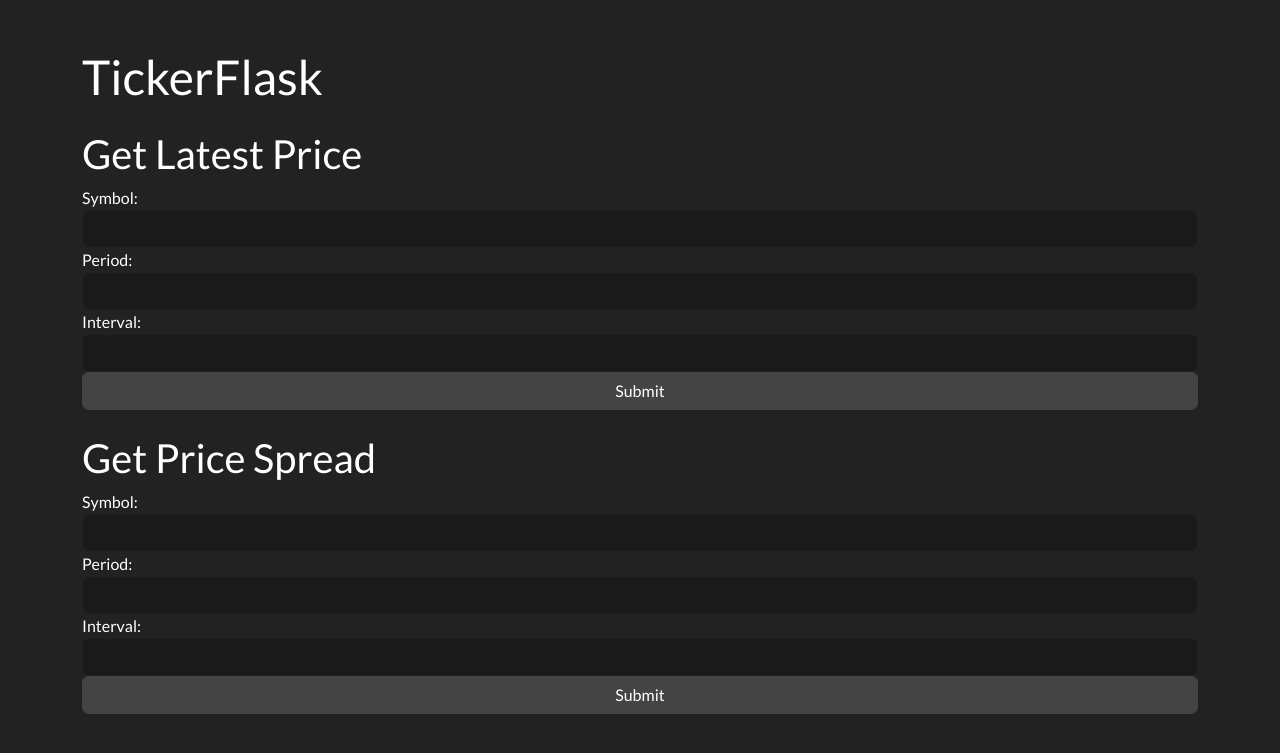
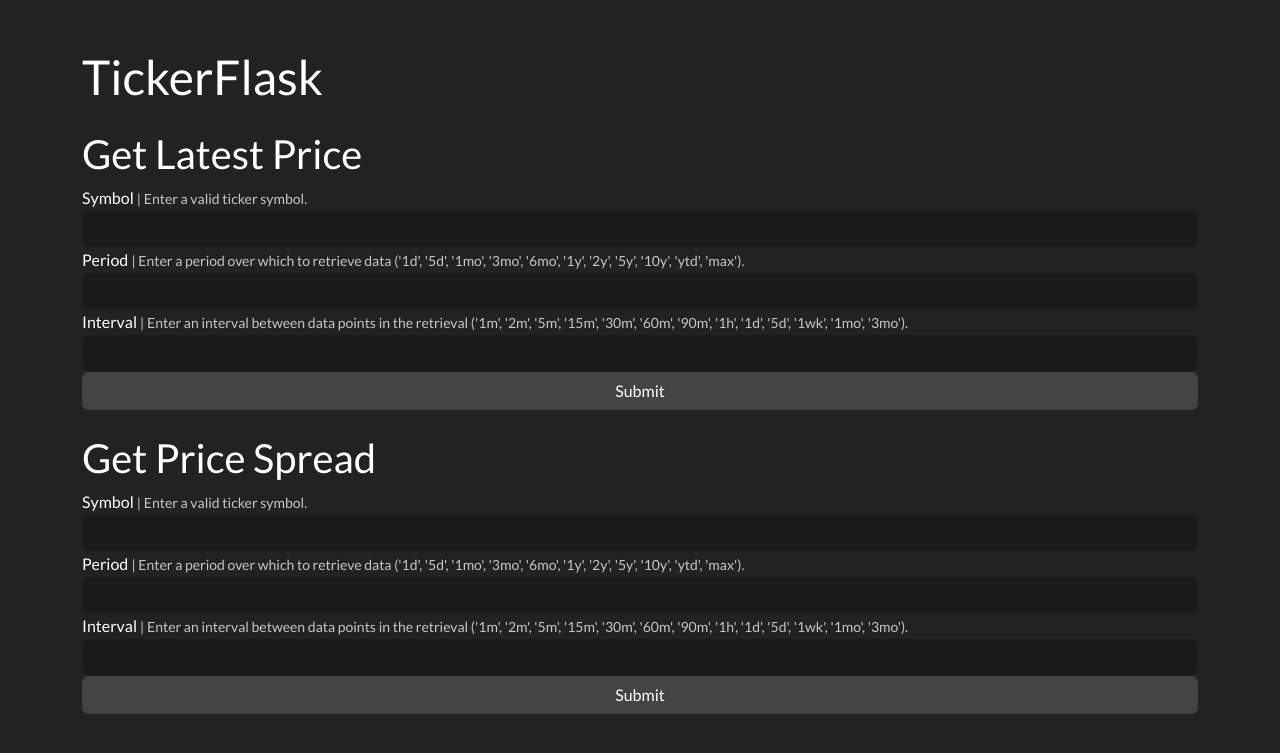
Before and after one commit to signebedi/tickerflask, a Flask app: page / in a window 1280 px wide. Shown: the top 753 px of the page. Run offline with Flask 3, Linux system fonts and the light colour scheme; some libraries are stand-ins or nearby versions.

Commit message:
Added: label descriptions

```diff
--- a/tickerflask/templates/index.html.jinja
+++ b/tickerflask/templates/index.html.jinja
@@ -21,17 +21,26 @@
 
 
                 <fieldset class="form-group">
-                    <label for="symbol">Symbol:</label>
+                    <label for="symbol" aria-labelledby="LatestSymbolHelpInline">Symbol</label>
+                    <span id="LatestSymbolHelpInline" class="form-text">
+                    | Enter a valid ticker symbol.
+                    </span>
                     <input type="text" class="form-control" style="background-color: rgba(0, 0, 0, 0.25) ; color: #fff;"  id="symbol" name="symbol" value="">
                 </fieldset>
 
                 <fieldset class="form-group">
-                    <label for="period">Period:</label>
+                    <label for="period" aria-labelledby="LatestPeriodHelpInline">Period</label>
+                    <span id="LatestPeriodHelpInline" class="form-text">
+                    | Enter a period over which to retrieve data ('1d', '5d', '1mo', '3mo', '6mo', '1y', '2y', '5y', '10y', 'ytd', 'max').
+                    </span>
                     <input type="text" class="form-control" style="background-color: rgba(0, 0, 0, 0.25) ; color: #fff;"  id="period" name="period" value="">
                 </fieldset>
 
                 <fieldset class="form-group">
-                    <label for="interval">Interval:</label>
+                    <label for="interval" aria-labelledby="LatestIntervalHelpInline">Interval</label>
+                    <span id="LatestIntervalHelpInline" class="form-text">
+                    | Enter an interval between data points in the retrieval ('1m', '2m', '5m', '15m', '30m', '60m', '90m', '1h', '1d', '5d', '1wk', '1mo', '3mo').
+                    </span>
                     <input type="text" class="form-control" style="background-color: rgba(0, 0, 0, 0.25) ; color: #fff;"  id="interval" name="interval" value="">
                 </fieldset>
 
@@ -46,13 +55,36 @@
         <div id="get_price_spread_form" class="mt-4">
             <h2>Get Price Spread</h2>
             <form>
-                <label for="symbol_spread">Symbol:</label>
-                <input type="text" class="form-control" style="background-color: rgba(0, 0, 0, 0.25) ; color: #fff;"  id="symbol_spread" name="symbol_spread" value="">
-                <label for="period_spread">Period:</label>
-                <input type="text" class="form-control" style="background-color: rgba(0, 0, 0, 0.25) ; color: #fff;"  id="period_spread" name="period_spread" value="">
-                <label for="interval_spread">Interval:</label>
-                <input type="text" class="form-control" style="background-color: rgba(0, 0, 0, 0.25) ; color: #fff;"  id="interval_spread" name="interval_spread" value="">
-                <input class="btn btn-secondary form-control" type="submit" value="Submit">
+                <fieldset class="form-group">
+                    <label for="symbol_spread" aria-labelledby="SpreadSymbolHelpInline">Symbol</label>
+                    <span id="SpreadSymbolHelpInline" class="form-text">
+                    | Enter a valid ticker symbol.
+                    </span>
+                    <input type="text" class="form-control" style="background-color: rgba(0, 0, 0, 0.25) ; color: #fff;"  id="symbol_spread" name="symbol_spread" value="">
+                </fieldset>
+
+                <fieldset class="form-group">
+                    <label for="period_spread" aria-labelledby="SpreadPeriodHelpInline">Period</label>
+                    <span id="SpreadPeriodHelpInline" class="form-text">
+                    | Enter a period over which to retrieve data ('1d', '5d', '1mo', '3mo', '6mo', '1y', '2y', '5y', '10y', 'ytd', 'max').
+                    </span>
+                    <input type="text" class="form-control" style="background-color: rgba(0, 0, 0, 0.25) ; color: #fff;"  id="period_spread" name="period_spread" value="">
+                </fieldset>
+
+                <fieldset class="form-group">
+                    <label for="interval_spread" aria-labelledby="SpreadIntervalHelpInline">Interval</label>
+                    <span id="SpreadIntervalHelpInline" class="form-text">
+                    | Enter an interval between data points in the retrieval ('1m', '2m', '5m', '15m', '30m', '60m', '90m', '1h', '1d', '5d', '1wk', '1mo', '3mo').
+                    </span>
+                    <input type="text" class="form-control" style="background-color: rgba(0, 0, 0, 0.25) ; color: #fff;"  id="interval_spread" name="interval_spread" value="">
+                </fieldset>
+
+                <fieldset class="form-group">
+                    <input class="btn btn-secondary form-control" type="submit" value="Submit">
+                </fieldset>
+
+
+
             </form>
             <div id="price_spread_result"></div>
         </div>
```
